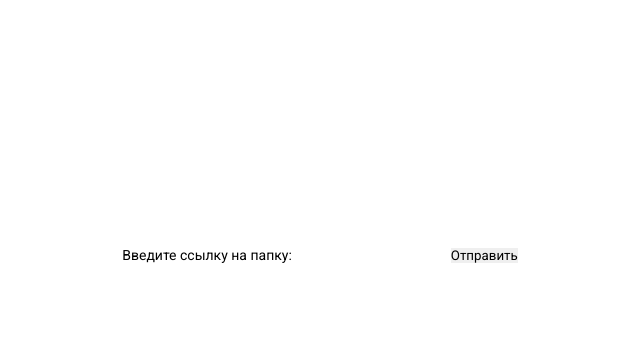
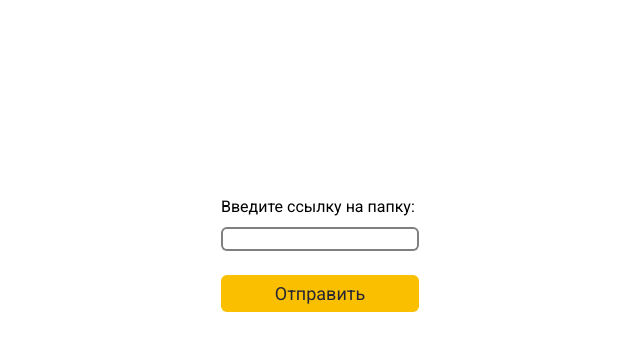
Before and after one commit to umarr-devv/yandex_files, a Django app: template file_service/templates/public_url.html in a window 1280 px wide. Shown: the part 145-496 px from the top of the page, without its empty margins (320-960 px from the left). Run offline with Django 5.2, Linux system fonts and the light colour scheme; the template is opened without the code that fills it, so the values that code supplies are empty.

Commit message:
add styles for form in new template

```diff
--- a/file_service/static/css/base.css
+++ b/file_service/static/css/base.css
@@ -25,3 +25,39 @@ body {
 .auth-btn:active {
     transform: scale(0.75);
 }
+
+.center-form {
+    display: flex;
+    flex-direction: column;
+    padding: 24px;
+    border-radius: 6px;
+}
+
+.center-form label {
+    margin-bottom: 12px;
+    display: block;
+    font-size: 16px;
+}
+
+.center-form input {
+    height: 24px;
+    width: 100%;
+    padding: 2px 12px;
+    font-family: monospace;
+    border: 2px solid #00000080;
+    border-radius: 6px;
+}
+
+.center-form button {
+    margin-top: 24px;
+    background-color: #fac000;
+    color: #262633;
+    padding: 8px 24px;
+    font-size: 18px;
+    cursor: pointer;
+    border-radius: 6px;
+    transition-duration: 0.3s;
+}
+.center-form button:active {
+    transform: scale(0.75);
+}
```
